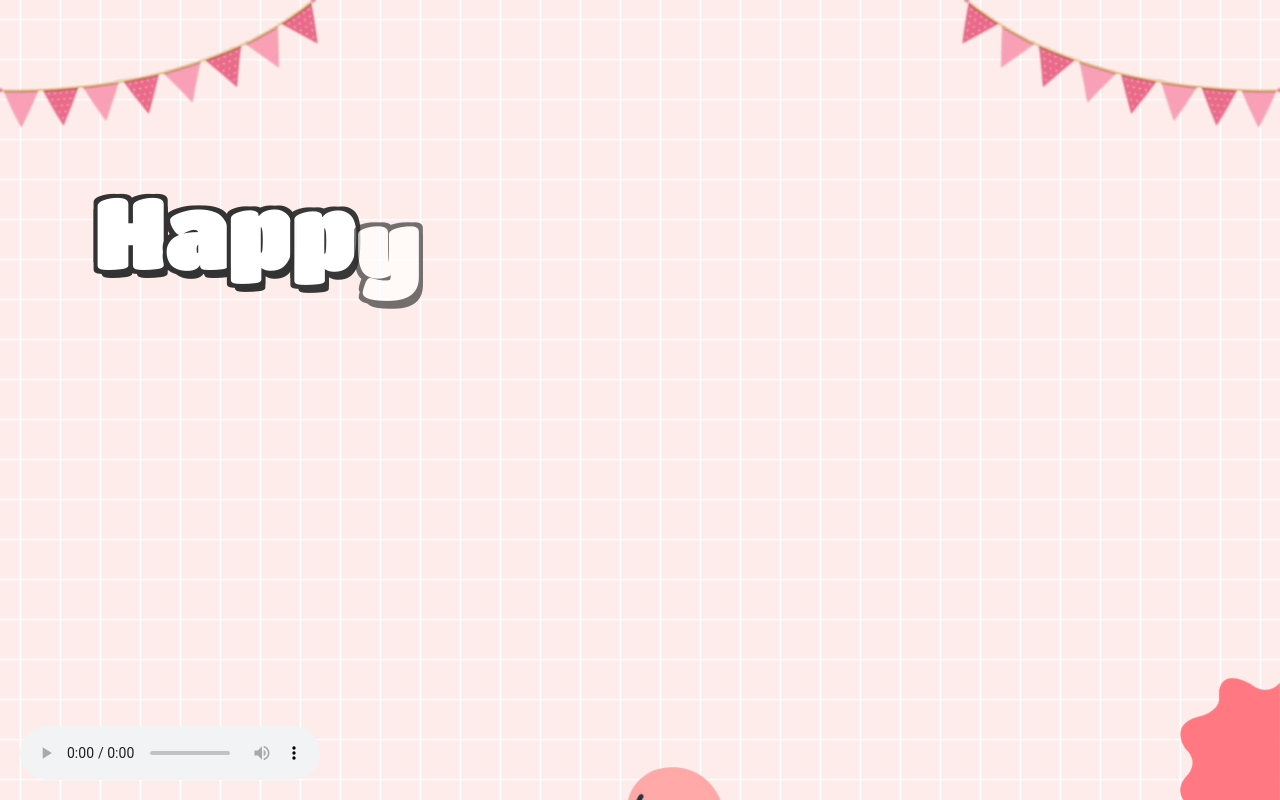
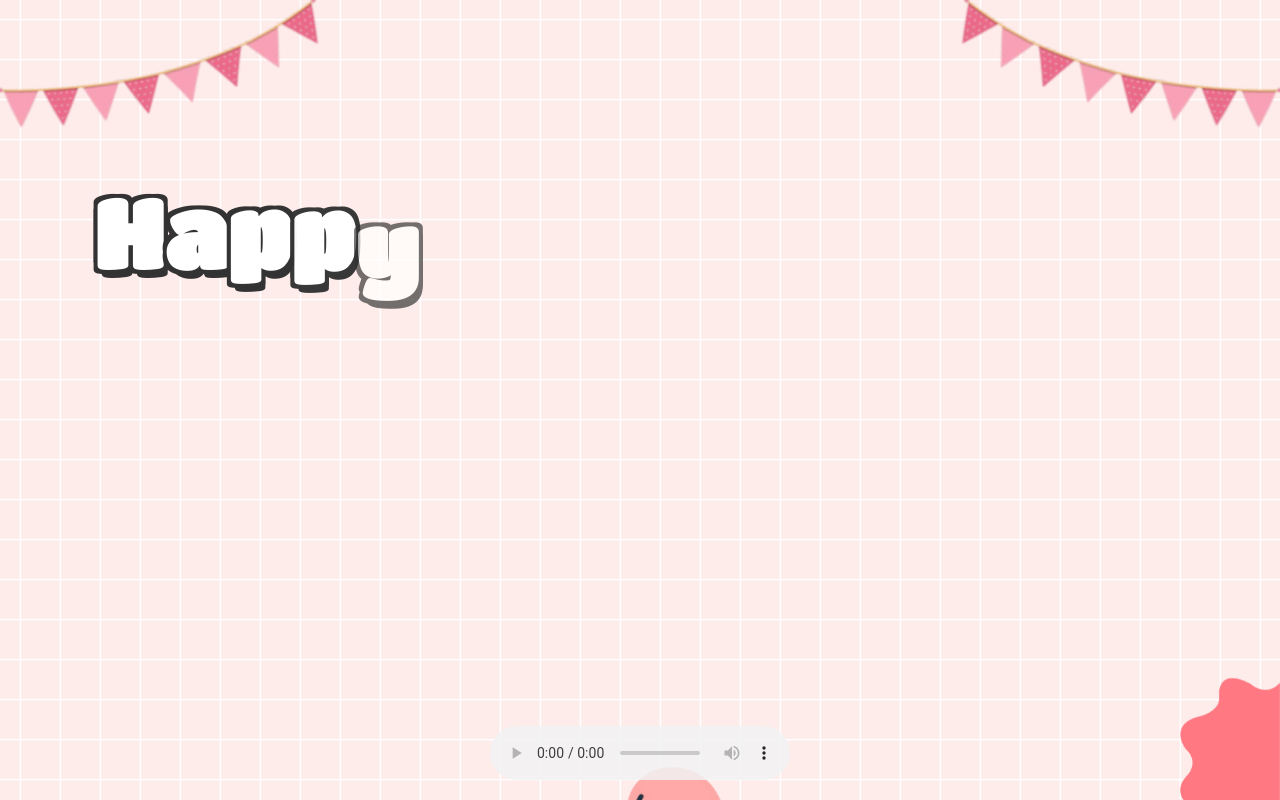
Before and after one commit to aliakbar0418-commits/Birthday-jinan, a plain HTML site: page index.html in a window 1280 px wide. Drawn offline with nearby package versions, Linux system fonts and the light colour scheme; a web font is replaced by a local one.

Commit message:
Controls

```diff
--- a/index.html
+++ b/index.html
@@ -157,7 +157,7 @@
             </div>
         </div>
     </div>
-<audio controls loop style="position: fixed; bottom: 20px; left: 20px; z-index: 9999;">
+<audio controls loop>
     <source src = "fav.mp3" type="audio/mp3"/>
 </audio>
 </body>
--- a/style.css
+++ b/style.css
@@ -1023,3 +1023,21 @@ body {
     color: white;
     z-index: 10000000000000000;
 }
+audio {
+    position: fixed;
+    bottom: 20px;
+    left: 50%;
+    transform: translateX(-50%);
+    z-index: 9999999;
+    opacity: 0.85;
+    transition: opacity 0.3s;
+}
+audio:hover {
+    opacity: 1;
+}
+@media screen and (max-width: 658px) {
+    audio {
+        bottom: 20px;
+        scale: 0.85;
+    }
+}
```
